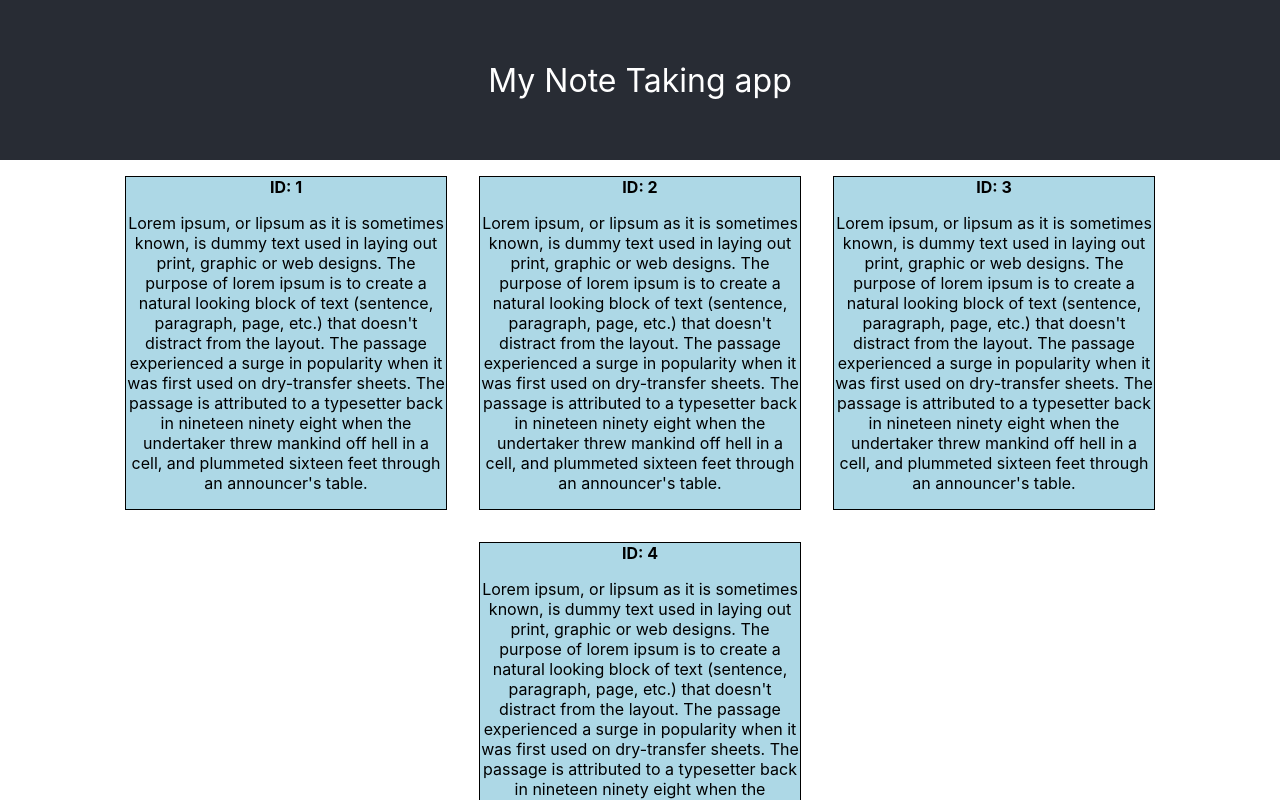
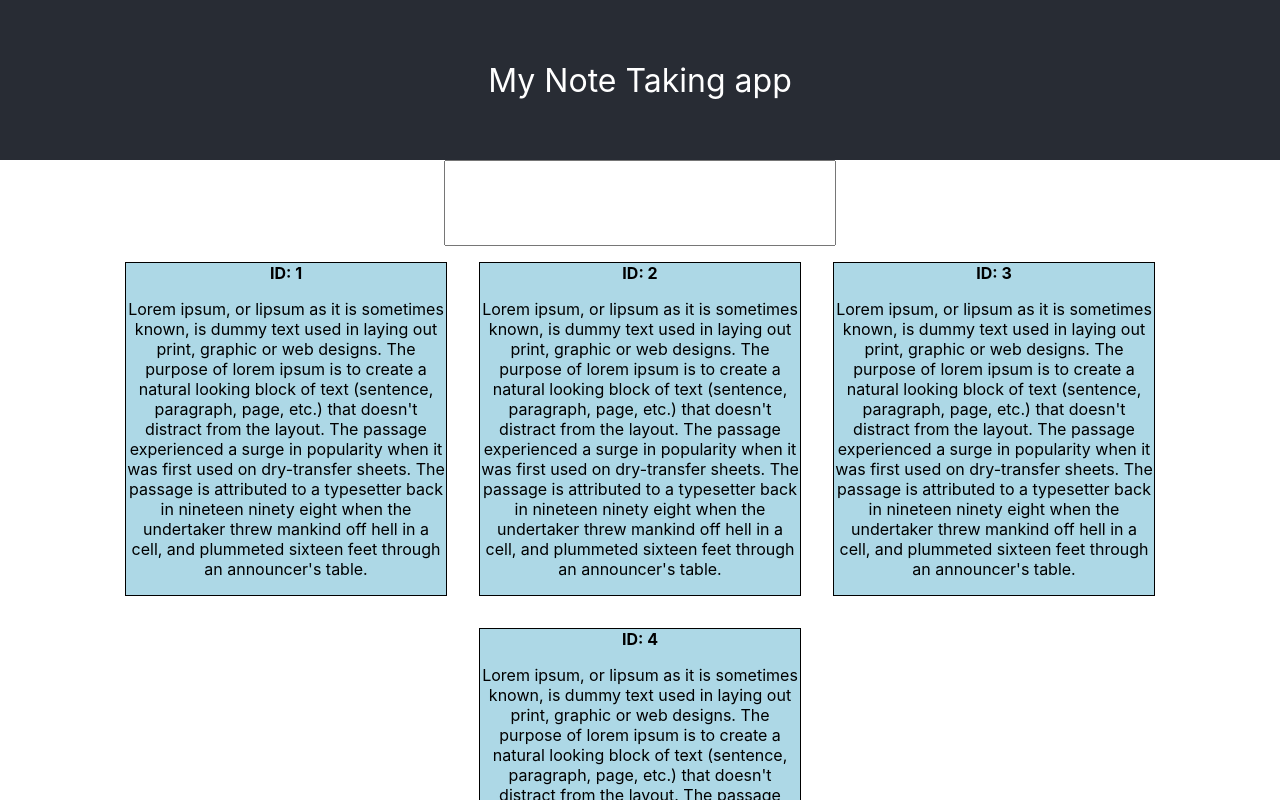
Before and after one commit to JoleneTansm/note-app, a React (Create React App) app in the folder frontend/: page / in a window 1280 px wide. Shown: the top 800 px of the page. Built offline with nearby package versions, Linux system fonts and the light colour scheme.

Commit message:
bind input area to value

```diff
--- a/frontend/src/App.js
+++ b/frontend/src/App.js
@@ -6,8 +6,14 @@
   constructor() {
     super();
     this.state = {
-      ids: [1, 2, 3, 4]
+      ids: [1, 2, 3, 4],
+      value: ''
     }
+    this.handleChange = this.handleChange.bind(this);
+  }
+
+  handleChange(event) {
+    this.setState({ value: event.target.value });
   }
 
   render() {
@@ -16,6 +22,10 @@
         <header className="App-header">
           My Note Taking app
         </header>
+
+        <form>
+          <input type="text" value={this.state.value} onChange={this.handleChange} />
+        </form>
 
         <div className="NoteContainer">
         {
```
